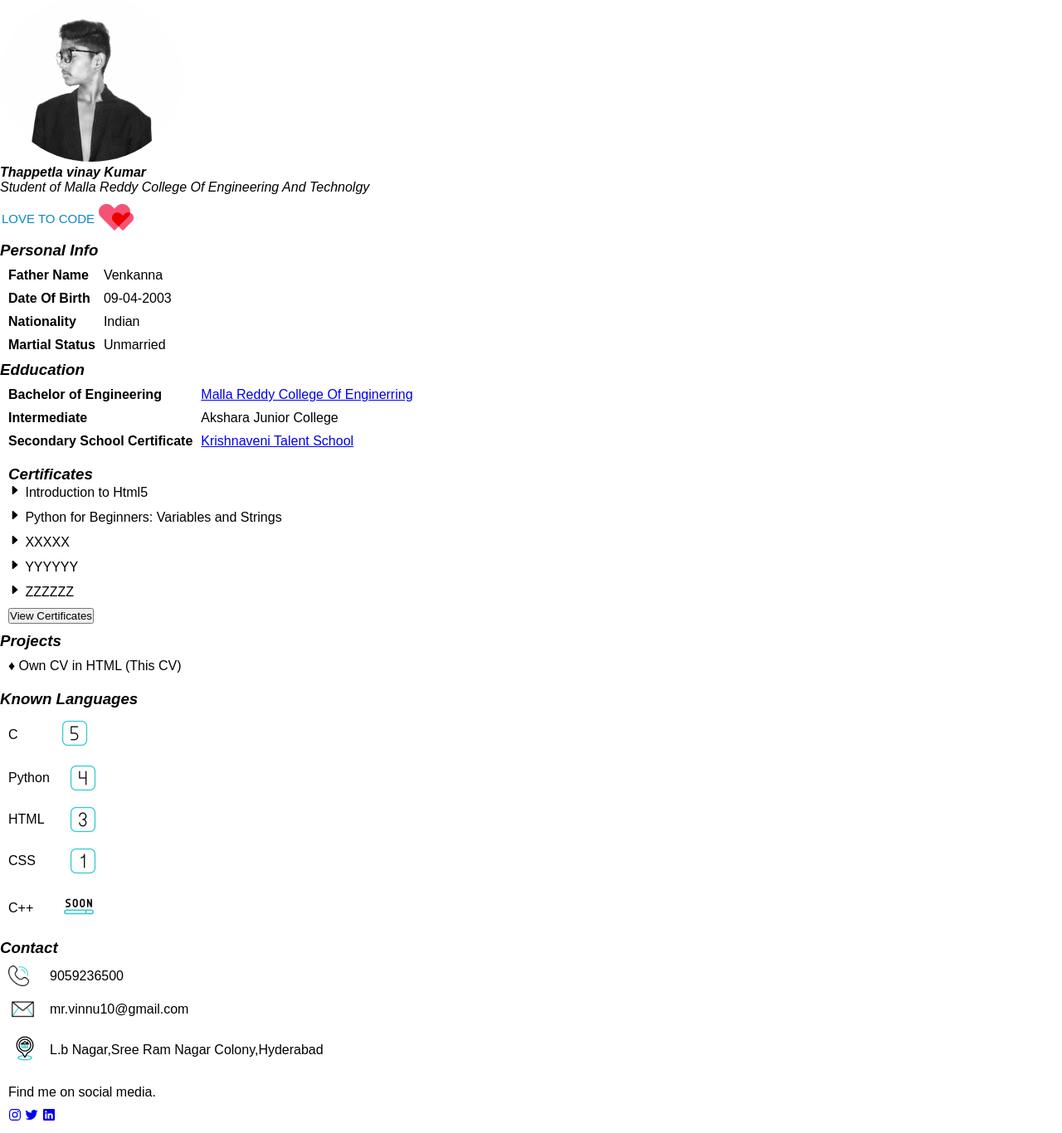
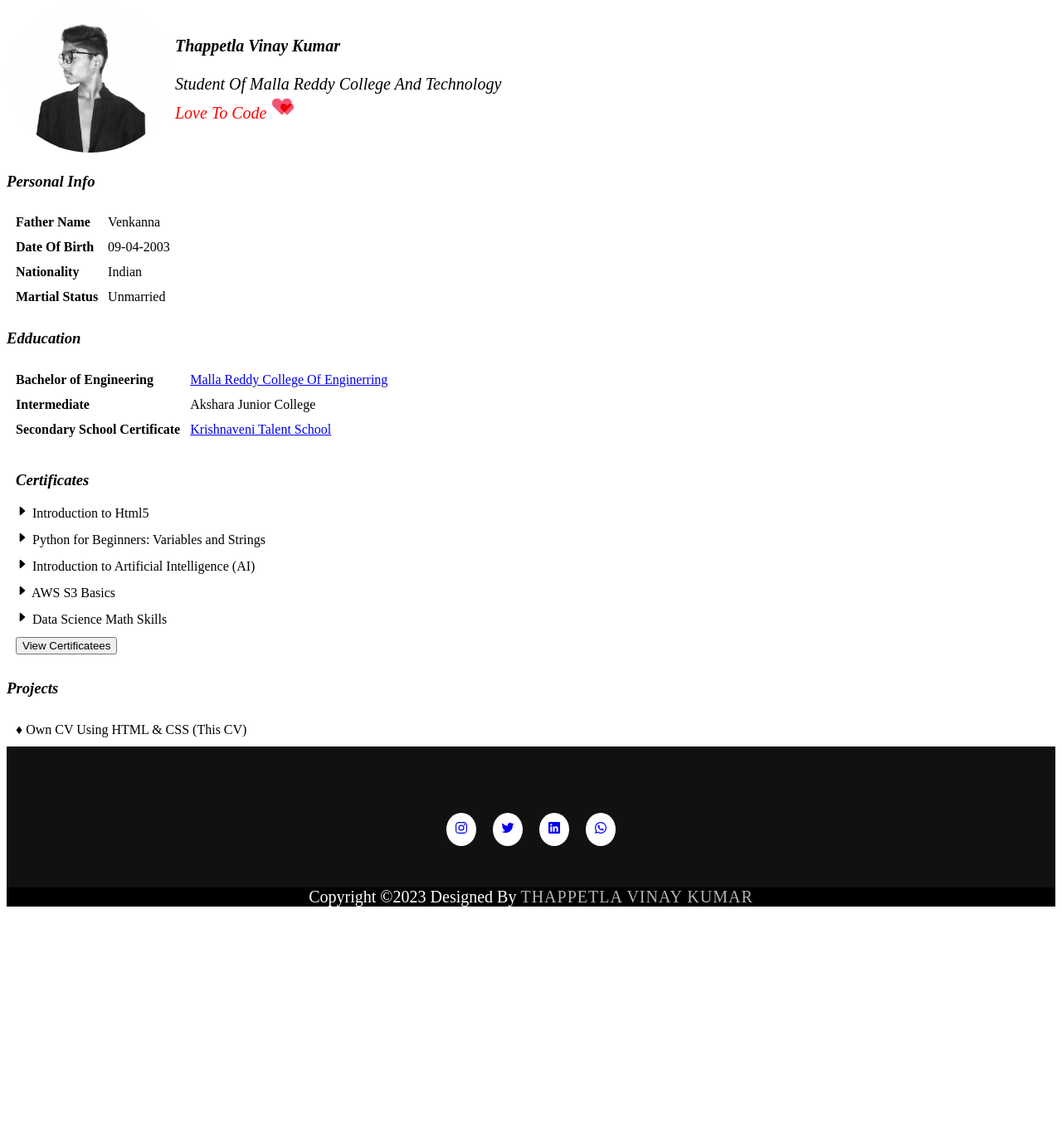
Before and after one commit to vinnu1013/CV, a plain HTML site: page index.html in a window 1280 px wide. Shown: the part 5-1371 px from the top of the page at 83% size. After the commit the page ends 1118 px from the top, so only its background shows below. Drawn offline with nearby package versions, Linux system fonts and the light colour scheme.

Commit message:
index.html

```diff
--- a/index.html
+++ b/index.html
@@ -4,29 +4,27 @@
     <meta charset="UTF-8">
     <meta http-equiv="X-UA-Compatible" content="IE=edge">
     <meta name="viewport" content="width=device-width, initial-scale=1.0">
-    <title>𝗰𝘃 𝗼𝗳 𝘃𝗶𝗻𝗮𝘆 </title>
-    <style></style>
+    <link rel="stylesheet" href="style1.css">
+    <link rel="stylesheet" href="https://cdnjs.cloudflare.com/ajax/libs/font-awesome/6.4.0/css/all.min.css">
+    <title>Vinnu</title>
     <link rel="icon" href="vinay Dp.jpeg">
-    <link rel="stylesheet" href="style.css">
+    <script type="module" src="https://unpkg.com/ionicons@7.1.0/dist/ionicons/ionicons.esm.js"></script>
+<script nomodule src="https://unpkg.com/ionicons@7.1.0/dist/ionicons/ionicons.js"></script>
 </head>
-<tile>
-    <tabl e cellspacing="px">
+<body>
+    <table cellspacing="0px">
         <tr>
             <td>
-                <img class="dp" src="vinay Dp.jpeg" alt="Image Of Vinay "
-    style="width:220px;height:200px;border-color: rgb(159,26, 26);border-radius: 50%;">
-
+                <div class="Image">
+                <img src="vinay Dp.jpeg" alt="" >
                 </td>
                 <td>
-                <p ><b><i>Thappetla vinay Kumar</i></b></p>
-                <p><i>Student of Malla Reddy College Of Engineering And Technolgy</i></p>
-                <table>
-                    <tr>
-                        <td class="Love">LOVE TO CODE</td>
-                        <td><img src="love.gif" alt="">
-                        </td>
-                    </tr>
-                </table>
+                <p><b><i>Thappetla Vinay Kumar </i></b><br>
+                    <i></i><br>
+                    <i>Student Of Malla Reddy College And Technology </i><br>
+                    <i class="love">Love To Code </i><img src="love.gif" alt="" style="height: 30px; width: 30px;">
+                </p>
+                </div>
             </td>
         </tr>
     </table>
@@ -49,6 +47,7 @@
          <td>Unmarried</td>
      </tr>
     </table>
+
 <table cellspacing="10">
     <h3><i>Edducation</i></h3>
         <tr>
@@ -80,110 +79,45 @@
             </tr>
                 <tr>
                     <td>
-                <ion-icon name="caret-forward-outline"></ion-icon> XXXXX
+                    <ion-icon name="caret-forward-outline"></ion-icon> Introduction to Artificial Intelligence (AI)
                     </td>
                 </tr>
             <tr>
                 <td>
-                <ion-icon name="caret-forward-outline"></ion-icon> YYYYYY
+                    <ion-icon name="caret-forward-outline"></ion-icon> AWS S3 Basics
                 </td>
             </tr>
             <tr>
                 <td>
-                <ion-icon name="caret-forward-outline"></ion-icon> ZZZZZZ
+                    <ion-icon name="caret-forward-outline"></ion-icon> Data Science Math Skills
                 </td>
             </tr>
             <tr>
                 <td>
-                <button type="button" onclick="location.href='Coursera LL2FRNA484TM.pdf'">View Certificates</button>
+                    <button class="certi" type="button" onclick="location.href='certificates.pdf'"> View Certificatees</button>
                 </td>
             </tr>
 </table>
-
 <h3><i>Projects</i></h3>
     <table cellspacing="10">
         <tr class="Projects">
             <td>
-                ♦  Own CV in HTML (This CV)
-            </td>
-        </tr>
-        <tr>
-            <td>
-
+                ♦  Own CV Using HTML & CSS (This CV)
             </td>
          </tr>
     </table>
-
-<h3><i> Known Languages</i></h3>
-<table cellspacing="10">
-    <tr><td>C</td>
-        <td>
-            <img src="five-gif.gif" alt=""style="height:40px;width:40px">
-        </td>
-    </tr>
-    <tr>
-        <td>
-            Python
-        </td>
-        <td>
-            <img src="four-gif.gif" alt=""style="width:40px;height:40px;float: right">
-        </td>
-    </tr>
-    <tr>
-        <td>HTML</td>
-        <td>
-            <img src="three-gif.gif" alt=""style="width: 40px;height:40px;float:right">
-        </td>
-    </tr>
-    <tr>
-        <td>CSS</td>
-        <td>
-            <img src="one.gif" alt=""style="width: 40px;height:40px;float:right">
-        </td>
-    </tr>
-    <tr>
-        <td>C++</td>
-        <td>
-            <img src="soon.gif" alt="Soon"style="width: 50px;height:50px">
-        </td>
-    </tr>
-</table>
-
-    <h3><i>Contact</i></h3>
-    <table cellspacing="10">
-        <tr>
-            <td><img src="phone-png.png" alt="PHONE GIF"style="float:left;width:25px;height:25px"></td>
-            <td>9059236500</td>
-        </tr>
-        <tr>
-            <td><img src="email.gif" alt="Email GIF"
-                style="float:left;width:35px;height:35px;vertical-align:middle;margin:00px 0px"></td>
-                <td>mr.vinnu10@gmail.com</td>
-            </tr>
-            <tr>
-                <td><img src="home.gif" alt="Location Gif"style="width: 40px;height: 40px"></td>
-                <td>
-                    L.b Nagar,Sree Ram Nagar Colony,Hyderabad
-                </td>
-            </tr>
-    </table>
-    <footer></footer>
-    <table cellspacing="10">
-        <tr>
-            <td>
-                Find me on social media.
-            </td>
-        </tr>
-            <tr class="icons">
-                <td>
-                    <a href="https://www.instagram.com/_mr.vinnu10_/" target="_blank"><ion-icon name="logo-instagram"></ion-icon></a>
+<footer>
+    <div class="footerconainer">
+        <div class="socialicons">
+             <a href="https://instagram.com/_mr.vinnu10_?igshid=MzNlNGNkZWQ4Mg==" target="_blank"><ion-icon name="logo-instagram" ></ion-icon></a>
              <a href="https://twitter.com/v_innu?t=EYqADrU3DW2klTk-BaG0Fw&s=08" target="_blank"><ion-icon name="logo-twitter"></ion-icon></a>
             <a href="https://www.linkedin.com/in/thappetla-vinay-kumar-88778b1bb" target="_blank"><ion-icon name="logo-linkedin"></ion-icon></a>
-            </td>
-        </tr>
-    </table>
-<script type="module" src="https://unpkg.com/ionicons@7.1.0/dist/ionicons/ionicons.esm.js"></script>
-<script nomodule src="https://unpkg.com/ionicons@7.1.0/dist/ionicons/ionicons.js"></script>
+            <a href="https://wa.me/qr/W56SX32SZN3HI1" target="_blank"><ion-icon name="logo-whatsapp"></ion-icon></a>
+        </div>
+    </div>
+    <div class="footerbottom">
+        <p>Copyright &copy;2023 Designed By <span class="designer">Thappetla Vinay Kumar</span></p>
+    </div>
 </footer>
 </body>
 </html>
```
Lines whose indentation alone changed are shown as unchanged.
